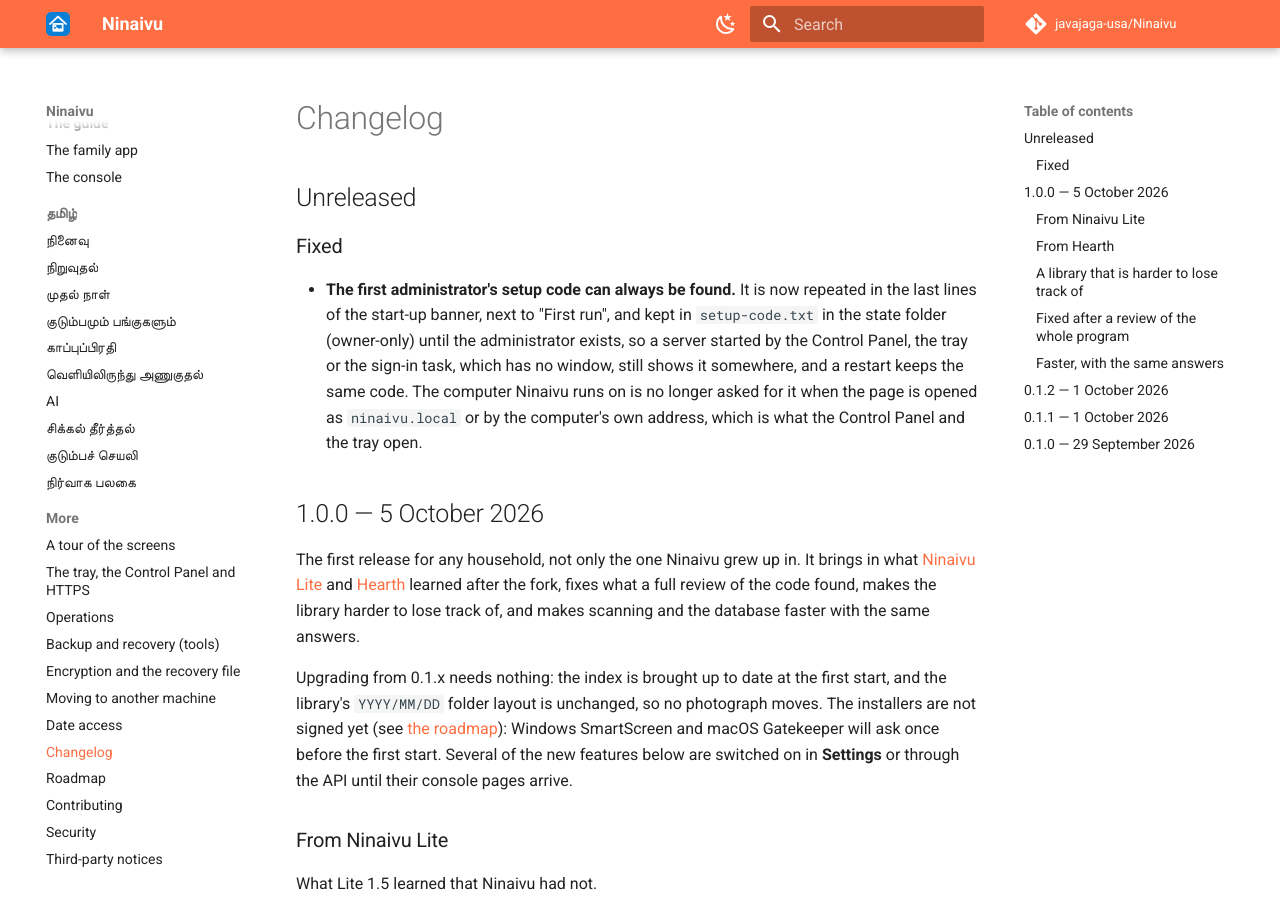
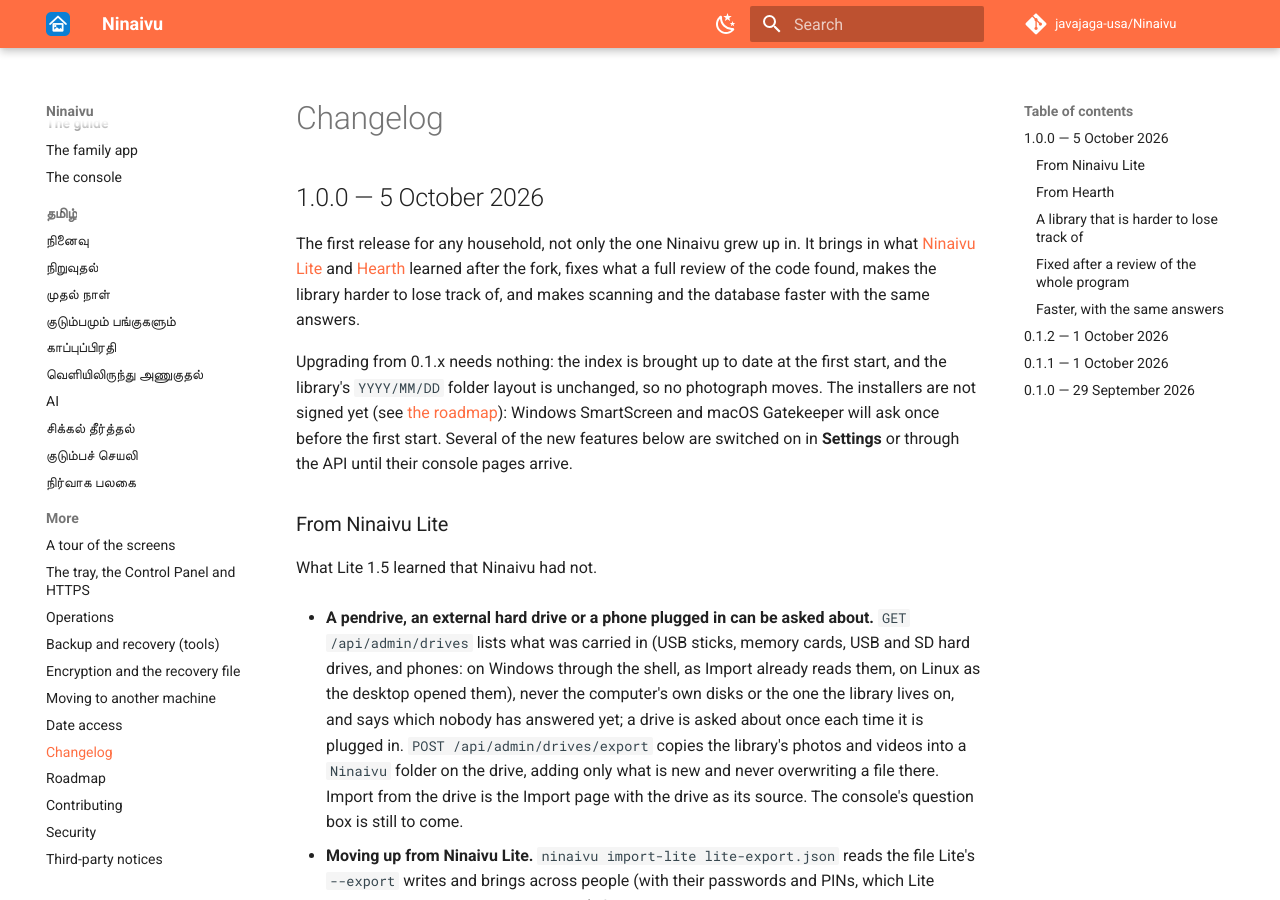
Before and after one commit to javajaga-usa/Ninaivu, an MkDocs documentation site: the page built from docs/CHANGELOG.md, in a window 1280 px wide and 900 px high. Built offline with MkDocs 1.6.1 and Material for MkDocs 9.7.7, drawn with Linux system fonts in a browser that asks for light colours; comment, search, counter and statistics services are not loaded; some of the changed text lies outside the part shown.

Commit message:
Move the setup-code changelog entry under 1.0.0
Co-Authored-By: Claude Opus 5.5 (1M context) <noreply@anthropic.com>
Claude-Session: https://claude.ai/code/session_01GZmfJfEnmPx4AgXE2QUwYM

```diff
--- a/docs/CHANGELOG.md
+++ b/docs/CHANGELOG.md
@@ -1,17 +1,4 @@
 # Changelog
-
-## Unreleased
-
-### Fixed
-
-- **The first administrator's setup code can always be found.** It is now
-  repeated in the last lines of the start-up banner, next to "First run",
-  and kept in `setup-code.txt` in the state folder (owner-only) until the
-  administrator exists, so a server started by the Control Panel, the tray
-  or the sign-in task, which has no window, still shows it somewhere, and a
-  restart keeps the same code. The computer Ninaivu runs on is no longer
-  asked for it when the page is opened as `ninaivu.local` or by the
-  computer's own address, which is what the Control Panel and the tray open.
 
 ## 1.0.0 — 5 October 2026
 
```
Also changed, not shown: other parts of docs/CHANGELOG.md (+8 -0 lines).
